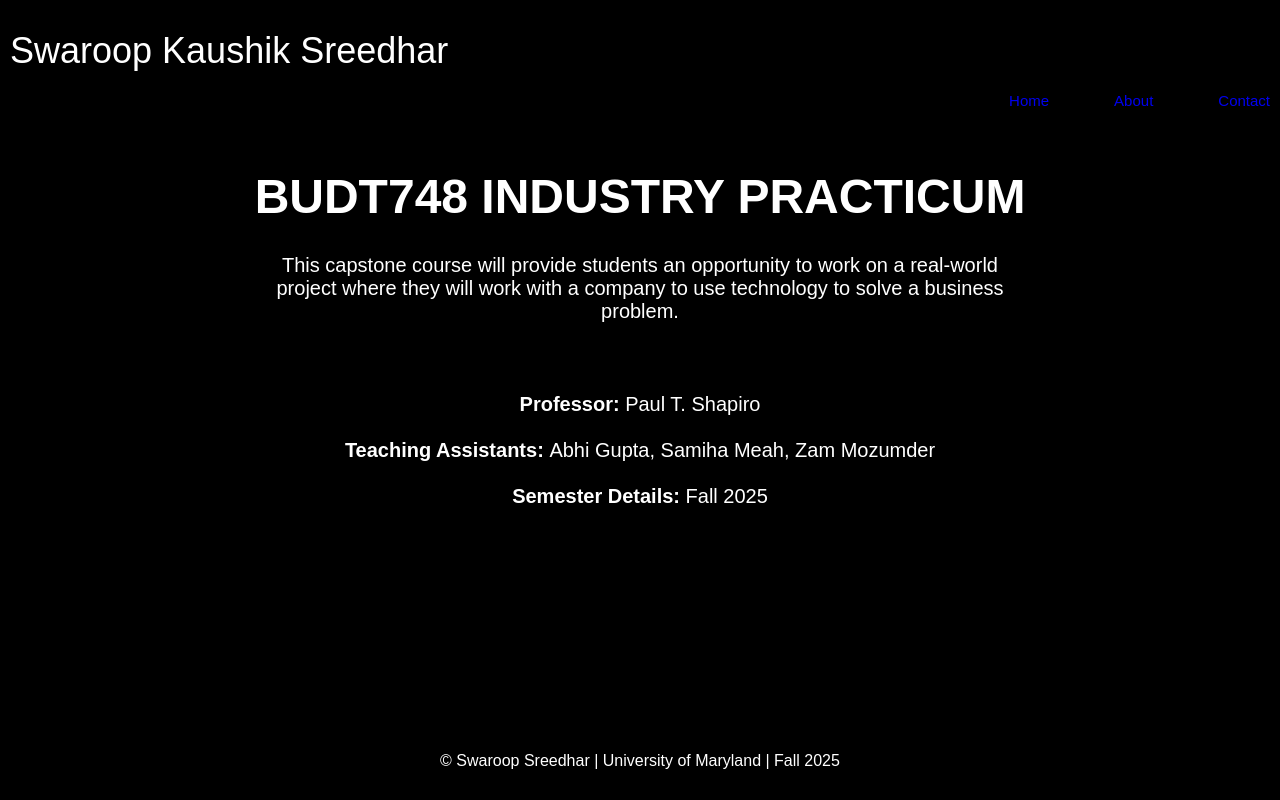
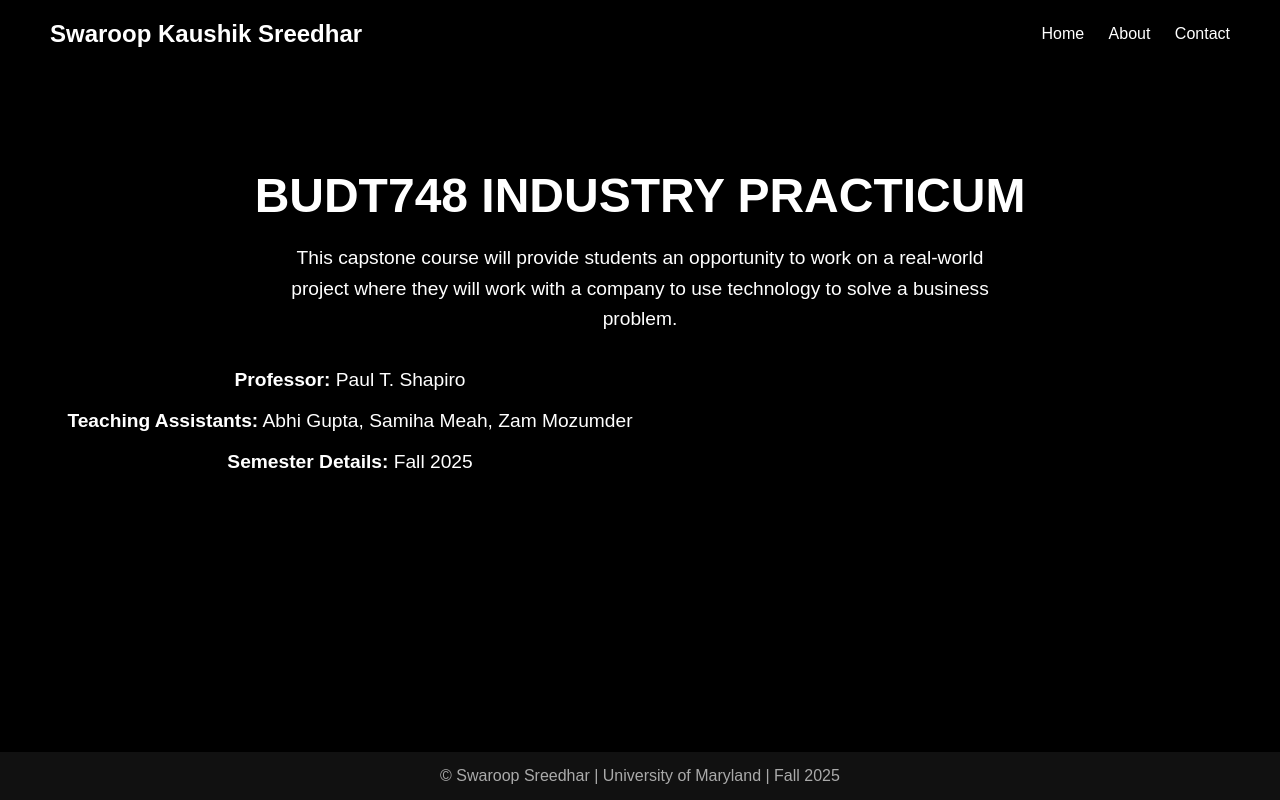
Before and after one commit to sswaroop-deng/website, a plain HTML site: page about.html in a window 1280 px wide. Drawn offline with Linux system fonts and the light colour scheme.

Commit message:
Updated About page: black background, white text, sticky footer

```diff
--- a/about.html
+++ b/about.html
@@ -4,89 +4,42 @@
   <meta charset="UTF-8">
   <meta http-equiv="X-UA-Compatible" content="IE=edge">
   <meta name="viewport" content="width=device-width, initial-scale=1.0">
-
-  <!-- CSS -->
-  <link rel="stylesheet" href="./vars.css">
   <link rel="stylesheet" href="style2.css">
-
-  <style>
-    a, button, input, select, h1, h2, h3, h4, h5, * {
-      box-sizing: border-box;
-      margin: 0;
-      padding: 0;
-      border: none;
-      text-decoration: none;
-      background: none;
-      -webkit-font-smoothing: antialiased;
-    }
-    menu, ol, ul {
-      list-style-type: none;
-      margin: 0;
-      padding: 0;
-    }
-  </style>
-
   <title>About</title>
 </head>
 <body>
-  <div class="about">
-    <!-- Header -->
-    <div class="swaroop-kaushik-sreedhar">Swaroop Kaushik Sreedhar</div>
-    <div class="frame-1">
-      <div class="home"><a href="index.html">Home</a></div>
-      <div class="about2"><a href="about.html">About</a></div>
-      <div class="contact"><a href="contact.html">Contact</a></div>
+  <!-- Navbar -->
+  <header>
+    <div class="navbar">
+      <div class="logo">Swaroop Kaushik Sreedhar</div>
+      <nav>
+        <a href="index.html">Home</a>
+        <a href="about.html">About</a>
+        <a href="contact.html">Contact</a>
+      </nav>
     </div>
+  </header>
 
-    <!-- Title -->
-    <div class="frame-6">
-      <div class="budt-748-industry-practicum">BUDT748 INDUSTRY PRACTICUM</div>
-    </div>
+  <!-- Main Content -->
+  <main>
+    <section class="hero">
+      <h1>BUDT748 INDUSTRY PRACTICUM</h1>
+      <p>
+        This capstone course will provide students an opportunity to work on a real-world project
+        where they will work with a company to use technology to solve a business problem.
+      </p>
 
-    <!-- Course Description -->
-    <div class="frame-5">
-      <div class="frame-4">
-        <div class="frame-3">
-          <div class="this-capstone-course-will-provide-students-an-opportunity-to-work-on-a-real-world-project-where-they-will-work-with-a-company-to-use-technology-to-solve-a-business-problem">
-            This capstone course will provide students an opportunity to work on a real-world project where
-            they will work with a company to use technology to solve a business problem.
-          </div>
-        </div>
+      <div class="details">
+        <p><strong>Professor:</strong> Paul T. Shapiro</p>
+        <p><strong>Teaching Assistants:</strong> Abhi Gupta, Samiha Meah, Zam Mozumder</p>
+        <p><strong>Semester Details:</strong> Fall 2025</p>
       </div>
-    </div>
+    </section>
+  </main>
 
-    <!-- Professor + TA Info -->
-    <div class="frame-7">
-      <div class="professor-paul-t-shapiro-teaching-assistants-abhi-gupta-samiha-meah-zam-mozumder-semester-details-fall-2025">
-        <span>
-          <span class="professor-paul-t-shapiro-teaching-assistants-abhi-gupta-samiha-meah-zam-mozumder-semester-details-fall-2025-span">
-            Professor:
-          </span>
-          <span class="professor-paul-t-shapiro-teaching-assistants-abhi-gupta-samiha-meah-zam-mozumder-semester-details-fall-2025-span2">
-            Paul T. Shapiro
-            <br /><br />
-          </span>
-          <span class="professor-paul-t-shapiro-teaching-assistants-abhi-gupta-samiha-meah-zam-mozumder-semester-details-fall-2025-span">
-            Teaching Assistants:
-          </span>
-          <span class="professor-paul-t-shapiro-teaching-assistants-abhi-gupta-samiha-meah-zam-mozumder-semester-details-fall-2025-span2">
-            Abhi Gupta, Samiha Meah, Zam Mozumder
-            <br /><br />
-          </span>
-          <span class="professor-paul-t-shapiro-teaching-assistants-abhi-gupta-samiha-meah-zam-mozumder-semester-details-fall-2025-span">
-            Semester Details:
-          </span>
-          <span class="professor-paul-t-shapiro-teaching-assistants-abhi-gupta-samiha-meah-zam-mozumder-semester-details-fall-2025-span2">
-            Fall 2025
-          </span>
-        </span>
-      </div>
-    </div>
-
-    <!-- Footer -->
-    <div class="swaroop-sreedhar-university-of-maryland-fall-2025">
-      © Swaroop Sreedhar | University of Maryland | Fall 2025
-    </div>
-  </div>
+  <!-- Footer -->
+  <footer>
+    <p>© Swaroop Sreedhar | University of Maryland | Fall 2025</p>
+  </footer>
 </body>
 </html>
--- a/style2.css
+++ b/style2.css
@@ -1,93 +1,77 @@
-.about,
-.about * {
+/* Global Reset */
+* {
+  margin: 0;
+  padding: 0;
   box-sizing: border-box;
 }
-.about {
-  background: #000000;
-  color: #ffffff;
-  min-height: 100vh;
+
+body {
+  background: black;
+  color: white;
+  font-family: "Montserrat", sans-serif;
   display: flex;
   flex-direction: column;
-  padding: 10px;
+  min-height: 100vh;
 }
 
-.swaroop-kaushik-sreedhar {
-  color: #ffffff;
-  text-align: left;
-  font-family: "Inter-Regular", sans-serif;
-  font-size: 36px;
-  font-weight: 400;
-  margin: 20px 0;
+/* Navbar */
+.navbar {
+  display: flex;
+  justify-content: space-between;
+  align-items: center;
+  padding: 20px 50px;
 }
 
-.frame-1 {
-  display: flex;
-  flex-direction: row;
-  gap: 65px;
-  justify-content: flex-end;
+.navbar .logo {
+  font-size: 1.5rem;
+  font-weight: 600;
+}
+
+.navbar nav a {
+  margin-left: 20px;
+  text-decoration: none;
+  color: white;
+  font-weight: 500;
+}
+
+.navbar nav a:hover {
+  color: #0d6efd; /* Bootstrap blue */
+}
+
+/* Hero Section */
+.hero {
+  text-align: center;
+  margin-top: 100px;
+  flex: 1;
+}
+
+.hero h1 {
+  font-size: 3rem;
+  font-weight: 700;
   margin-bottom: 20px;
 }
 
-.home, .about2, .contact {
-  color: #ffffff;
-  font-family: "Inter-Regular", sans-serif;
-  font-size: 15px;
-  font-weight: 400;
-  cursor: pointer;
+.hero p {
+  font-size: 1.2rem;
+  max-width: 700px;
+  margin: 0 auto 30px auto;
+  line-height: 1.6;
 }
 
-.frame-6 {
-  display: flex;
-  justify-content: center;
-  margin-top: 40px;
+.details {
+  font-size: 1.1rem;
+  margin-top: 30px;
 }
 
-.budt-748-industry-practicum {
-  color: #ffffff;
-  text-align: center;
-  font-family: "Montserrat-Bold", sans-serif;
-  font-size: 48px;
-  font-weight: 700;
+.details p {
+  margin: 10px 0;
 }
 
-.frame-5 {
-  margin: 30px auto;
-  max-width: 741px;
+/* Footer */
+footer {
+  background: #111;
+  color: #aaa;
+  text-align: center;
+  padding: 15px;
+  margin-top: auto;
 }
-
-.this-capstone-course-will-provide-students-an-opportunity-to-work-on-a-real-world-project-where-they-will-work-with-a-company-to-use-technology-to-solve-a-business-problem {
-  color: #ffffff;
-  text-align: center;
-  font-family: "Montserrat-Regular", sans-serif;
-  font-size: 20px;
-  font-weight: 400;
-}
-
-.frame-7 {
-  margin: 40px auto;
-  max-width: 800px;
-  text-align: center;
-}
-
-.professor-paul-t-shapiro-teaching-assistants-abhi-gupta-samiha-meah-zam-mozumder-semester-details-fall-2025 {
-  color: #ffffff;
-  font-size: 20px;
-}
-
-.professor-paul-t-shapiro-teaching-assistants-abhi-gupta-samiha-meah-zam-mozumder-semester-details-fall-2025-span {
-  font-family: "Montserrat-Bold", sans-serif;
-  font-weight: 700;
-}
-
-.professor-paul-t-shapiro-teaching-assistants-abhi-gupta-samiha-meah-zam-mozumder-semester-details-fall-2025-span2 {
-  font-family: "Montserrat-Regular", sans-serif;
-}
-
-.swaroop-sreedhar-university-of-maryland-fall-2025 {
-  color: #ffffff;
-  text-align: center;
-  font-family: "Montserrat-Regular", sans-serif;
-  font-size: 16px;
-  margin-top: auto; /* pushes it to bottom */
-  padding: 20px 0;
-}
```
